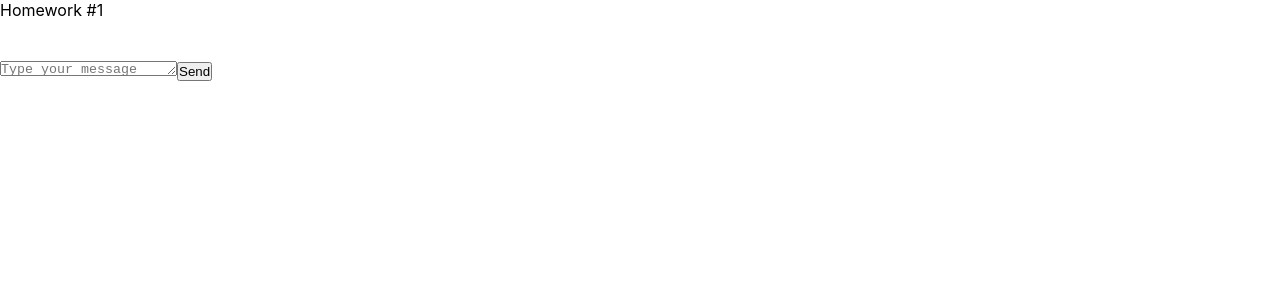
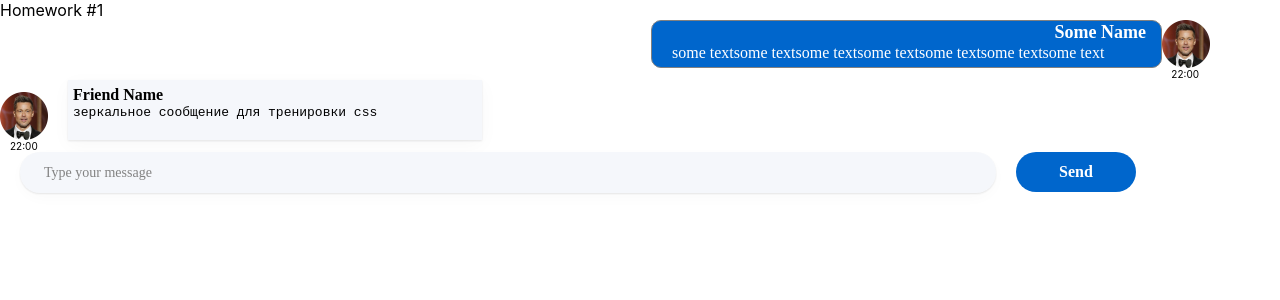
Before and after one commit to SergeyOstroukh/homework1, a React (Create React App) app: page / in a window 1280 px wide. Shown: the top 300 px of the page. Built offline with nearby package versions, Linux system fonts and the light colour scheme.

Commit message:
finish hs1

```diff
--- a/package.json
+++ b/package.json
@@ -1,6 +1,6 @@
 {
   "name": "hws2",
-  "homepage": "http://IgnatZakalinsky.github.io/hws2",
+  "homepage": "https://github.com/SergeyOstroukh/homework1",
   "version": "0.1.0",
   "private": true,
   "dependencies": {
--- a/src/s2-homeworks/hw01/HW1.tsx
+++ b/src/s2-homeworks/hw01/HW1.tsx
@@ -14,8 +14,18 @@ import avatar from './avatar.png'
 * */
 
 // нужно создать правильный тип вместо any
-export type MessageType = any
-
+// export type MessageType = any
+export type MessageType = {
+    id: number
+    user: {
+        avatar: string
+        name: string
+    }
+    message: {
+        text: string
+        time: string
+    }
+}
 // структуру объекта не менять
 export const message0: MessageType = {
     id: 0,
@@ -47,12 +57,12 @@ const HW1 = () => {
             <div className={s2.hw}>
                 {/*проверка отображения (не менять)*/}
                 <div>
-                    <Message message={message0} />
-                    <FriendMessage message={friendMessage0} />
+                    <Message message={message0}/>
+                    <FriendMessage message={friendMessage0}/>
                 </div>
 
                 {/*для автоматической проверки дз (не менять)*/}
-                <MessageSender M={Message} />
+                <MessageSender M={Message}/>
             </div>
         </div>
     )
--- a/src/s2-homeworks/hw01/friend-message/FriendMessage.module.css
+++ b/src/s2-homeworks/hw01/friend-message/FriendMessage.module.css
@@ -3,14 +3,22 @@
 }
 
 .friendImageAndText {
-
+    display: flex;
+    align-items: flex-end;
 }
 
 .friendImageAndText img {
-
+    width: 48px;
+    height: 48px;
 }
 
 .friendText {
+    width: 414px;
+    height: 60px;
+    background: #F5F7FB;
+    box-shadow: 0px 5px 20px rgba(29, 33, 38, 0.03), 0px 1px 2px rgba(29, 33, 38, 0.1);
+    padding: 5px 0 0 5px;
+    margin-left: 20px;
 
 }
 
@@ -19,6 +27,12 @@
 }
 
 .friendName {
+    font-family: 'Montserrat';
+    font-style: normal;
+    font-weight: 600;
+    font-size: 16px;
+    line-height: 20px;
+    color: #000000;
 
 }
 
@@ -27,5 +41,7 @@
 }
 
 .friendTime {
+    margin-left: 10px;
+    font-size: 10px;
 
 }
--- a/src/s2-homeworks/hw01/friend-message/FriendMessage.tsx
+++ b/src/s2-homeworks/hw01/friend-message/FriendMessage.tsx
@@ -1,8 +1,12 @@
 import React from 'react'
 import s from './FriendMessage.module.css'
+import {MessageType} from "../HW1";
 
 // создать тип вместо any и отобразить приходящие данные
-const FriendMessage = (props: any) => {
+export type FriendMessagePtopsType={
+    message: MessageType
+}
+const FriendMessage = (props: FriendMessagePtopsType) => {
     return (
         <div
             id={'hw1-friend-message-' + props.message.id}
@@ -12,7 +16,7 @@ const FriendMessage = (props: any) => {
                 <img
                     id={'hw1-friend-avatar-' + props.message.id}
                     // создаёт студент
-
+                    src={props.message.user.avatar}
                     //
                 />
                 <div className={s.friendText}>
@@ -21,7 +25,7 @@ const FriendMessage = (props: any) => {
                         className={s.friendName}
                     >
                         {/*создаёт студент*/}
-
+                        {props.message.user.name}
                         {/**/}
                     </div>
                     <pre
@@ -29,7 +33,7 @@ const FriendMessage = (props: any) => {
                         className={s.friendMessageText}
                     >
                         {/*создаёт студент*/}
-
+                        {props.message.message.text}
                         {/**/}
                     </pre>
                 </div>
@@ -39,7 +43,7 @@ const FriendMessage = (props: any) => {
                 className={s.friendTime}
             >
                 {/*создаёт студент*/}
-
+                {props.message.message.time}
                 {/**/}
             </div>
         </div>
--- a/src/s2-homeworks/hw01/message-sender/MessageSender.module.css
+++ b/src/s2-homeworks/hw01/message-sender/MessageSender.module.css
@@ -1,13 +1,40 @@
 .sendForm {
-
+display: flex;
 }
 
 .textarea {
-
+    width: 976px;
+    left: 70px;
+    top: 432px;
+    background: #F5F7FB;
+    box-shadow: 0px 5px 20px rgba(29, 33, 38, 0.03), 0px 1px 2px rgba(29, 33, 38, 0.1);
+    border-radius: 20px;
+    border: none;
+    resize: none;
+    font-family: 'Montserrat';
+    font-style: normal;
+    font-weight: 400;
+    font-size: 14px;
+    line-height: 17px;
+    color: rgba(0, 0, 0, 0.6);
+    opacity: 0.9;
+    padding: 12px 24px;
+    margin:0 20px 0;
 }
 
+
 .button {
-
+    background: #0066CC;
+    border-radius: 20px;
+    font-family: 'Montserrat';
+    font-style: normal;
+    font-weight: 600;
+    font-size: 16px;
+    line-height: 20px;
+    color: #FFFFFF;
+    height: 40px;
+    width: 120px;
+    border: none;
 }
 
 .button:hover {
--- a/src/s2-homeworks/hw01/message/Message.module.css
+++ b/src/s2-homeworks/hw01/message/Message.module.css
@@ -1,16 +1,25 @@
 .message {
+
 
 }
 
 .imageAndText {
+    display: flex;
+   flex-direction: row-reverse;
+    margin-right: 70px;
 
 }
 
 .imageAndText img {
 
+    width: 48px;
+    height: 48px;
 }
 
 .text {
+border: 1px solid gray;
+    border-radius: 10px ;
+    background: #0066CC;
 
 }
 
@@ -19,13 +28,39 @@
 }
 
 .name {
+    display: flex;
+    justify-content: flex-end;
+    margin-right: 15px;
 
+
+    font-family: 'Montserrat';
+    font-style: normal;
+    font-weight: 600;
+    font-size: 18px;
+    line-height: 22px;
+    /* identical to box height */
+
+
+    color: #FFFFFF;
 }
 
 .messageText {
+    width: 489px;
+    height: 20px;
+    font-family: 'Montserrat';
+    font-style: normal;
+    font-weight: 400;
+    font-size: 16px;
+    line-height: 20px;
+    margin-left: 20px;
+    color: #FFFFFF;
 
 }
 
 .time {
-
+    display: flex;
+    justify-content: flex-end;
+    margin-left: 10px;
+    font-size: 10px;
+    margin-right: 81px;
 }
--- a/src/s2-homeworks/hw01/message/Message.tsx
+++ b/src/s2-homeworks/hw01/message/Message.tsx
@@ -1,8 +1,9 @@
 import React from 'react'
 import s from './Message.module.css'
+import {MessageType} from "../HW1";
 
 // нужно создать правильный тип вместо any
-export type MessagePropsType = any
+export type MessagePropsType = {message: MessageType}
 
 // нужно отобразить приходящие данные
 const Message = (props: MessagePropsType) => {
@@ -12,25 +13,25 @@ const Message = (props: MessagePropsType) => {
                 <img
                     id={'hw1-avatar-' + props.message.id}
                     // создаёт студент
-
+                    src={props.message.user.avatar}
                     //
                 />
                 <div className={s.text}>
                     <div id={'hw1-name-' + props.message.id} className={s.name}>
                         {/*создаёт студент*/}
-
+                        {props.message.user.name}
                         {/**/}
                     </div>
                     <pre id={'hw1-text-' + props.message.id} className={s.messageText}>
                         {/*создаёт студент*/}
-
+                        {props.message.message.text}
                         {/**/}
                     </pre>
                 </div>
             </div>
             <div id={'hw1-time-' + props.message.id} className={s.time}>
                 {/*создаёт студент*/}
-
+                {props.message.message.time}
                 {/**/}
             </div>
         </div>
```
